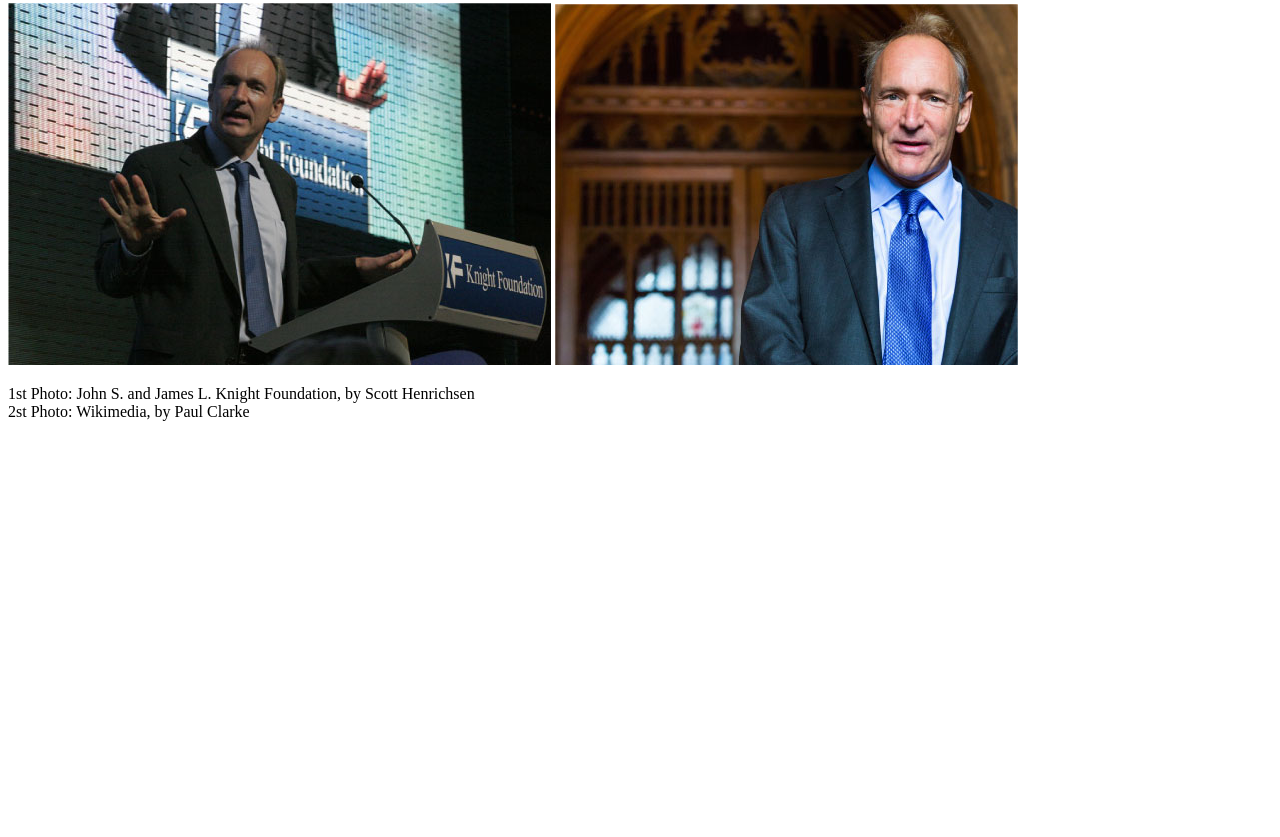
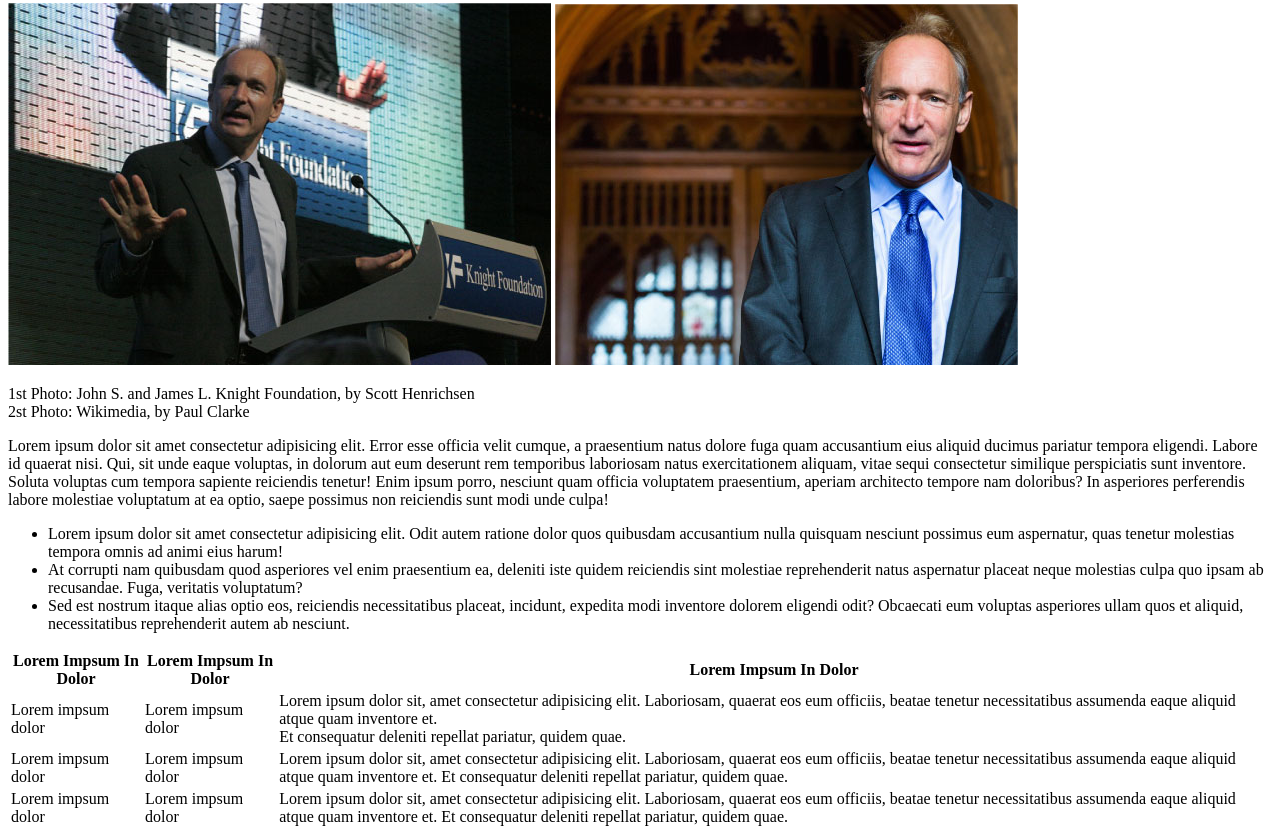
Before and after one commit to rpalanga/html-css-booleaner, a plain HTML site: page index.html in a window 1280 px wide. Shown: the part 457-1294 px from the top of the page. Before the commit the page ends 894 px from the top, so only its background shows below. Drawn offline with Linux system fonts and the light colour scheme.

Commit message:
Inserimento Tabella

```diff
--- a/index.html
+++ b/index.html
@@ -6,11 +6,14 @@
     <title>The booleaner</title>
 </head>
 <body>
+    <!-- inserimento logo -->
     <header>
         <div>
             <img src="img/logo.svg" alt="logo the booleaner">
         </div>
     </header>
+
+    <!-- corpo centrale dell'elaborato -->
 
     <main>
         <h1>
@@ -25,6 +28,81 @@
             2st Photo: Wikimedia, by Paul Clarke
         </p>
 
+        <p>
+            Lorem ipsum dolor sit amet consectetur adipisicing elit. Error esse officia velit cumque, a praesentium natus dolore fuga quam accusantium eius aliquid ducimus pariatur tempora eligendi. Labore id quaerat nisi.
+        Qui, sit unde eaque voluptas, in dolorum aut eum deserunt rem <span>temporibus laboriosam natus exercitationem aliquam,</span>  vitae sequi consectetur similique perspiciatis sunt inventore. Soluta voluptas cum tempora sapiente reiciendis tenetur!
+        Enim ipsum porro, nesciunt quam officia voluptatem praesentium, aperiam architecto tempore nam doloribus? In asperiores perferendis labore molestiae voluptatum at ea optio, saepe possimus non reiciendis sunt modi unde culpa!
+        </p>
+
+        <!-- isnerimento lorem impsum Paragrafo e Unordered list-->
+
+        <ul>
+            <li>Lorem ipsum dolor sit amet consectetur adipisicing elit. Odit autem ratione dolor quos quibusdam accusantium nulla quisquam nesciunt possimus eum aspernatur, quas tenetur molestias tempora omnis ad animi eius harum!</li>
+            <li>At corrupti nam quibusdam quod asperiores vel enim praesentium ea, deleniti iste quidem reiciendis sint molestiae reprehenderit natus aspernatur placeat neque molestias culpa quo ipsam ab recusandae. Fuga, veritatis voluptatum?</li>
+            <li>Sed est nostrum itaque alias optio eos, reiciendis necessitatibus placeat, incidunt, expedita modi inventore dolorem eligendi odit? Obcaecati eum voluptas asperiores ullam quos et aliquid, necessitatibus reprehenderit autem ab nesciunt.</li>
+        </ul>
+
+        <!-- inserimento Tabella -->
+
+        <table>
+            <thead id="titolo tabella">
+                <tr>
+                    <th colspan="2">Lorem Impsum In Dolor</th>
+                    <th colspan="2">Lorem Impsum In Dolor</th>
+                    <th >Lorem Impsum In Dolor</th>
+                </tr>
+            </thead>
+            <tbody>
+                <tr class="colore azzurro">
+                    <td colspan="2">
+                        Lorem impsum dolor
+                    </td>
+                    <td colspan="2">
+                        Lorem impsum dolor
+                    </td>
+                    <td>
+                        Lorem ipsum dolor sit, amet consectetur adipisicing elit. Laboriosam, quaerat eos eum officiis, beatae tenetur necessitatibus assumenda eaque aliquid atque quam inventore et. <br>
+                         Et consequatur deleniti repellat pariatur, quidem quae.
+                    </td>
+                </tr>
+
+                <tr>
+                    <td colspan="2">
+                        Lorem impsum dolor
+                    </td>
+                    <td colspan="2">
+                        Lorem impsum dolor
+                    </td>
+                    <td>
+                        Lorem ipsum dolor sit, amet consectetur adipisicing elit. Laboriosam, quaerat eos eum officiis, beatae tenetur necessitatibus assumenda eaque aliquid atque quam inventore et. Et consequatur deleniti repellat pariatur, quidem quae.
+                    </td>
+                </tr>
+
+                <tr class="colore azzurro">
+                    <td colspan="2">
+                        Lorem impsum dolor
+                    </td>
+                    <td colspan="2">
+                        Lorem impsum dolor
+                    </td>
+                    <td>
+                        Lorem ipsum dolor sit, amet consectetur adipisicing elit. Laboriosam, quaerat eos eum officiis, beatae tenetur necessitatibus assumenda eaque aliquid atque quam inventore et. Et consequatur deleniti repellat pariatur, quidem quae.
+                    </td>
+                </tr>
+            </tbody>
+        </table>
+
+        <!-- fine inserimento Tabella -->
+
+
+
+
+
+
+
+
+
+
 
     </main>
 
```
